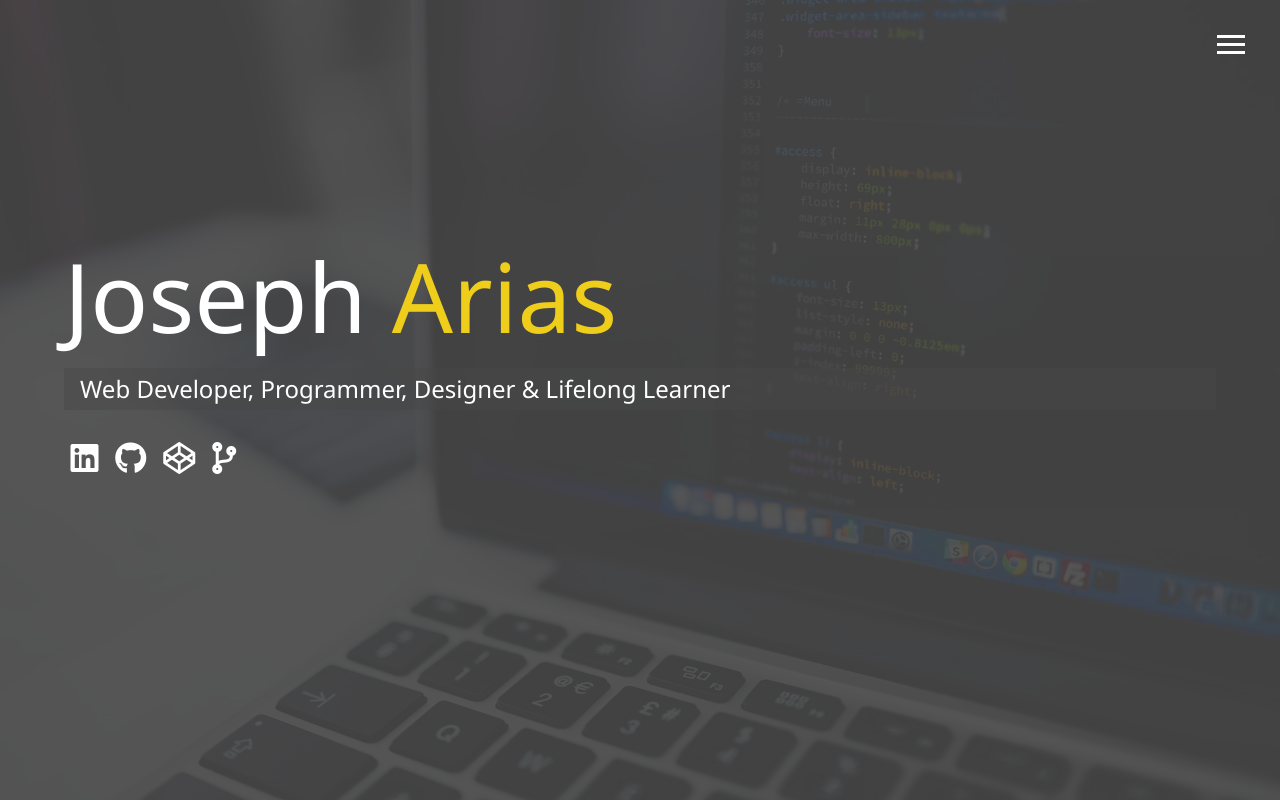
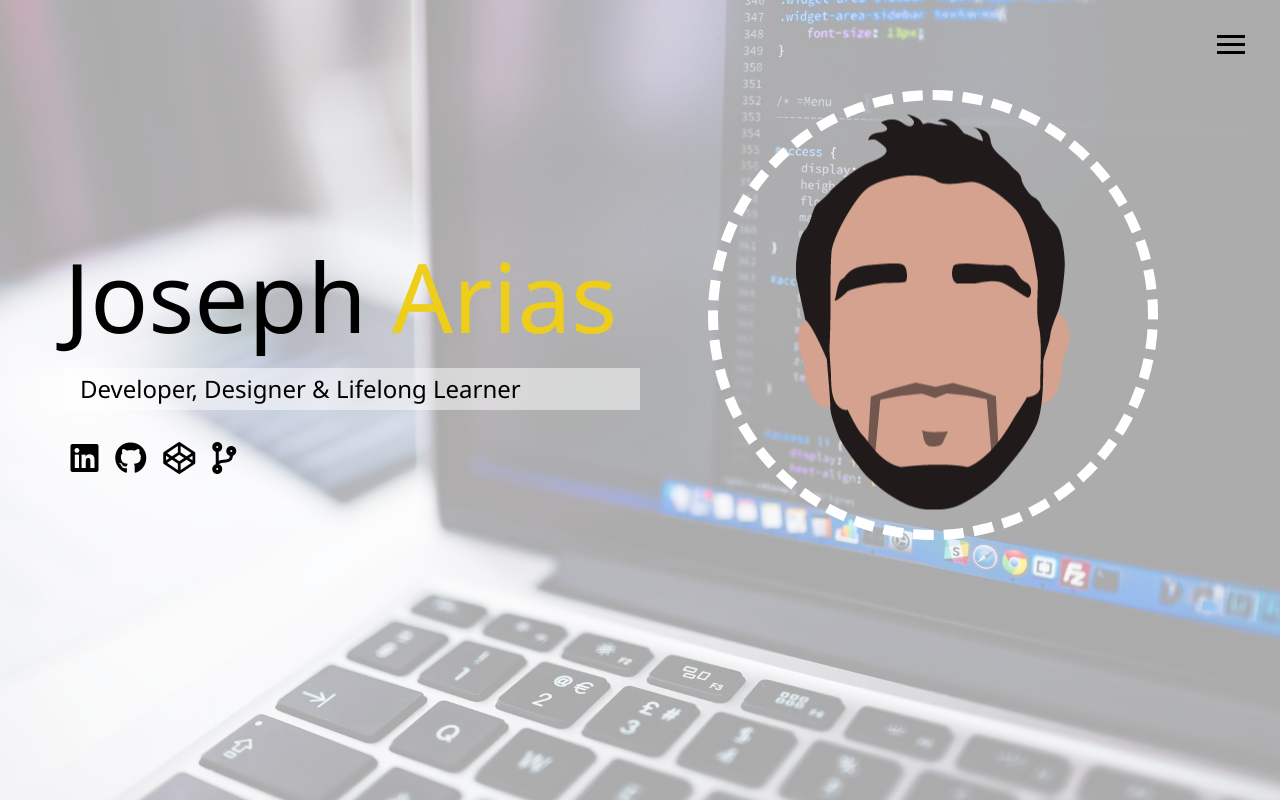
Before and after one commit to Salsa-Dude/My-Website-Portfolio, a website: page dist/index.html in a window 1280 px wide. Drawn offline with Linux system fonts and the light colour scheme.

Commit message:
About page

```diff
--- /dev/null
+++ b/scss/_about.scss
@@ -0,0 +1,53 @@
+#about {
+  padding: 4rem;
+  min-height: calc(100vh - 60px);
+}
+
+.about-info {
+  display: grid;
+  grid-template-areas:
+    "bioimage bio bio"
+    "job1 job2 job3";
+  grid-template-columns: repeat(3, 1fr);
+  grid-gap: 30px;
+
+  .bio-image {
+    grid-area: bioimage;
+    margin: auto;
+    border-radius: 50%;
+    width: 350px;
+    height: 350px;
+    border: $secondary-color 3px solid;
+  }
+
+  .bio {
+    grid-area: bio;
+    font-size: 1.5rem;
+  }
+
+  .job-1 {
+    grid-area: job1;
+  }
+
+  .job-2 {
+    grid-area: job2;
+  }
+
+  .job-3 {
+    grid-area: job3;
+  }
+
+  .job {
+    background: darken($primary-color, 5);
+    padding: 0.5rem;
+    border-bottom: $secondary-color 5px solid;
+  }
+}
+
+#main-footer {
+  text-align: center;
+  padding: 1rem;
+  background: darken($primary-color, 10);
+  color: set-text-color($primary-color);
+  height: 60px;
+}
--- a/scss/_menu.scss
+++ b/scss/_menu.scss
@@ -11,7 +11,7 @@
     width: 28px;
     height: 3px;
     margin: 0 0 5px 0;
-    background: #fff;
+    background: set-text-color($primary-color);
     @include easeOut;
   }
 
@@ -114,7 +114,7 @@
     text-transform: uppercase;
     padding: 1rem 0;
     font-weight: 300;
-    color: #fff;
+    color: set-text-color($primary-color);
     text-decoration: none;
     @include easeOut;
 
--- a/scss/_mobile.scss
+++ b/scss/_mobile.scss
@@ -44,6 +44,32 @@
       height: 150px;
     }
   }
+
+  #about {
+    align-items: center;
+    text-align: center;
+
+    .lg-heading {
+      line-height: 1;
+      margin-bottom: 1rem;
+    }
+
+    .bio-image {
+      width: 200px;
+      height: 200px;
+    }
+
+    .about-info {
+      grid-template-areas:
+        "bioimage"
+        "bio"
+        "job1"
+        "job2"
+        "job3";
+
+      grid-template-columns: 1fr;
+    }
+  }
 }
 
 //
@@ -52,4 +78,9 @@
     margin-top: 10vh;
     font-size: 4rem;
   }
+
+  #about h1 {
+    margin-top: 10vh;
+    font-size: 4rem;
+  }
 }
--- a/scss/_variables.scss
+++ b/scss/_variables.scss
@@ -1,8 +1,8 @@
-$primary-color: #444;
+$primary-color: #fff;
 $secondary-color: #eece1a;
 $show-home-image: true;
 $home-image: url(../img/background.jpg);
-$background-opacity: 0.9;
+$background-opacity: 0.6;
 
 @mixin easeOut {
   transition: all 0.5s ease-out;
@@ -26,6 +26,15 @@ $background-opacity: 0.9;
         background: rgba($primary-color, $background-opacity);
       }
     }
+  }
+}
+
+// Set text color
+@function set-text-color($color) {
+  @if (lightness($color) > 40) {
+    @return #000;
+  } @else {
+    @return #fff;
   }
 }
 
--- a/scss/main.scss
+++ b/scss/main.scss
@@ -1,6 +1,6 @@
 @import "variables";
 @import "menu";
-@import "mobile";
+@import "about";
 
 * {
   box-sizing: border-box;
@@ -9,7 +9,7 @@
 body {
   @include background;
   background: $primary-color;
-  color: white;
+  color: set-text-color($primary-color);
   height: 100%;
   margin: 0;
   font-family: "Segoe UI", Tahoma, Geneva, Verdana, sans-serif;
@@ -34,7 +34,7 @@ h3 {
 }
 
 a {
-  color: white;
+  color: #000;
   text-decoration: none;
 }
 
@@ -51,6 +51,8 @@ header {
 main {
   padding: 4rem;
   height: 100%;
+  width: 55%;
+  display: inline-block;
 
   .icons {
     margin-top: 1rem;
@@ -67,8 +69,55 @@ main {
 
   &#home {
     overflow: hidden;
+
     h1 {
       margin-top: 20vh;
     }
   }
 }
+
+.logo-box {
+  width: 35%;
+  display: inline-block;
+}
+
+.roundcontent {
+  position: absolute;
+  height: 450px;
+  width: 450px;
+  border: 10px dashed #fff;
+  border-radius: 50%;
+  -webkit-transition-duration: 0.8s;
+  -moz-transition-duration: 0.8s;
+  -o-transition-duration: 0.8s;
+  transition-duration: 0.8s;
+}
+
+.roundborder {
+  position: relative;
+  height: 450px;
+  width: 450px;
+  border-radius: 50%;
+}
+
+.roundborder .text {
+  position: absolute;
+  top: 50%;
+  left: 50%;
+
+  transform: translate(-50%, -50%);
+}
+
+.roundcontent {
+  -webkit-animation: slideDash 10s infinite linear;
+  animation: slideDash 10s infinite linear;
+  -webkit-backface-visibility: hidden;
+}
+
+@-webkit-keyframes slideDash {
+  to {
+    -webkit-transform: rotate(360deg);
+  }
+}
+
+@import "mobile";
```
Also changed, not shown: dist/about.html (added), dist/css/style.comp.css, dist/img/logo.png (added), dist/index.html.
